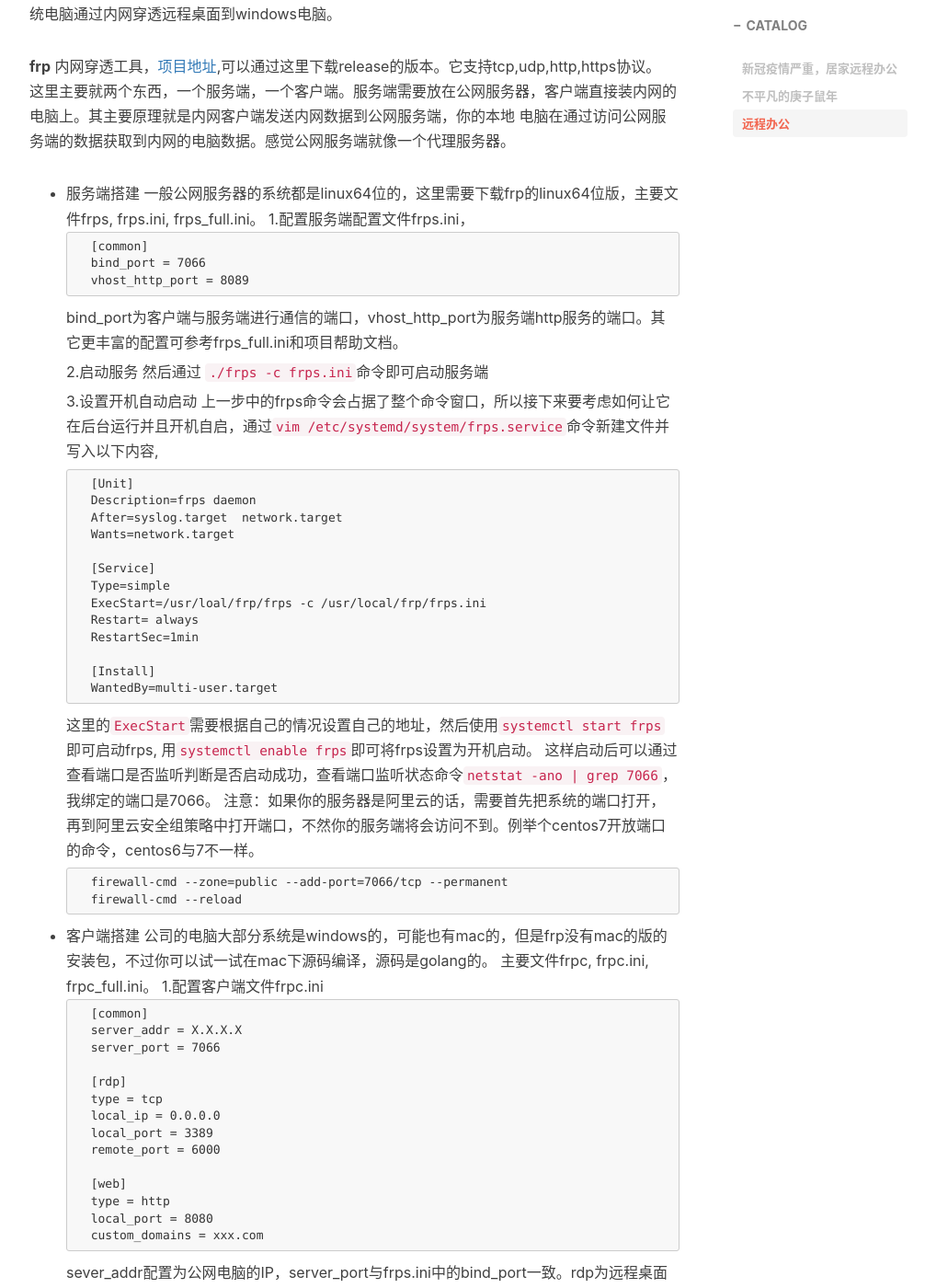
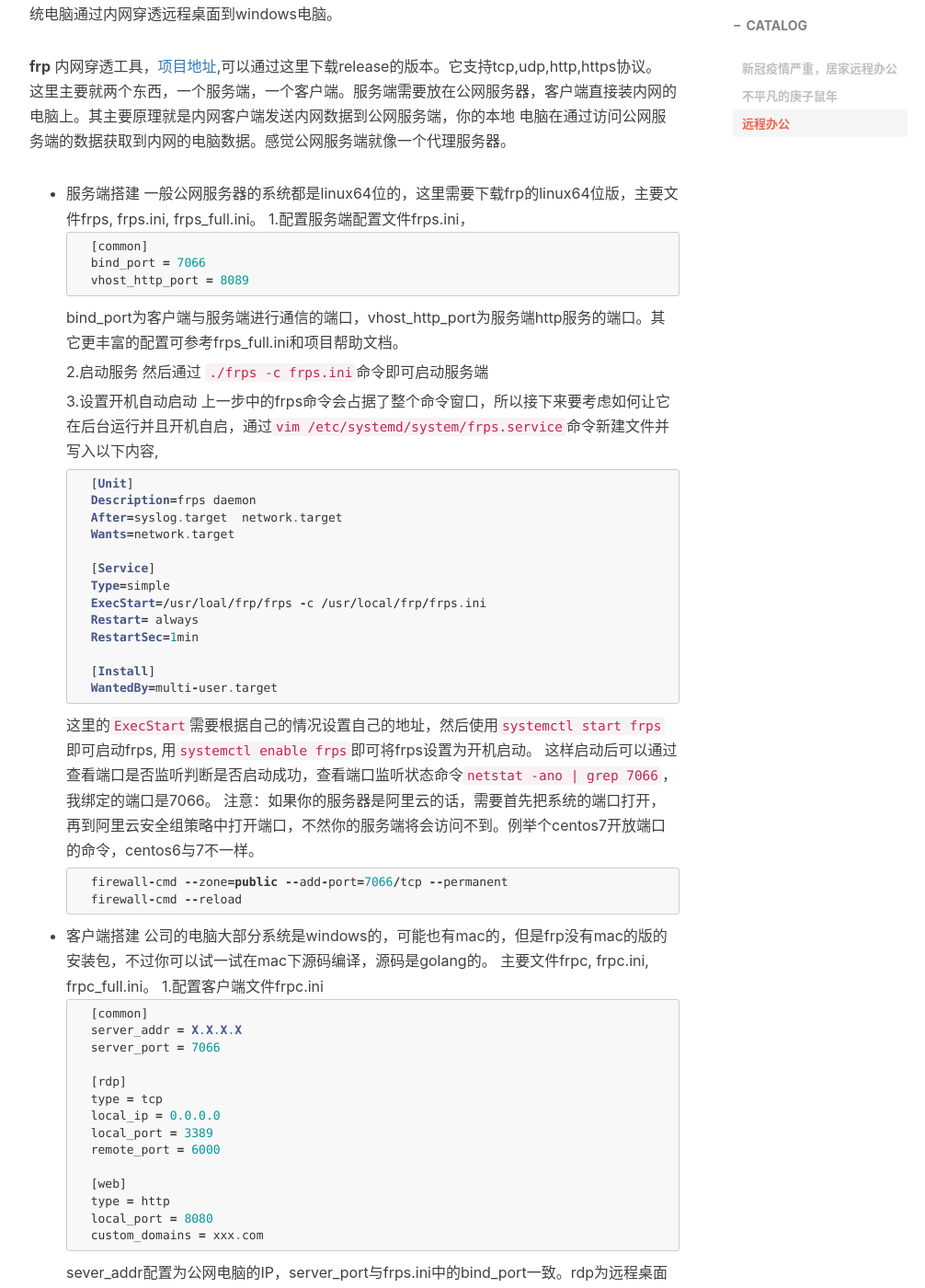
Before and after one commit to HughNian/HughNian.github.io, a Jekyll site: the page built from _posts/2020-02-13-远程办公.md, in a window 1280 px wide and 1400 px high, scrolled down 1133 px. Shown: the whole window at 92% size, without its empty margins (233-1239 px from the left). Built offline with Jekyll 4.4.1, drawn with Linux system fonts in a browser that asks for light colours; nearby versions of some CDN libraries; comment, search, counter and statistics services are not loaded; some of the changed text lies outside the part shown.

Commit message:
new article

````diff
--- a/_posts/2020-02-13-远程办公.md
+++ b/_posts/2020-02-13-远程办公.md
@@ -35,7 +35,7 @@ tags:
 - 服务端搭建
   一般公网服务器的系统都是linux64位的，这里需要下载frp的linux64位版，主要文件frps, frps.ini, frps_full.ini。
   1.配置服务端配置文件frps.ini，
-  ```xml
+  ```php
     [common]
     bind_port = 7066
     vhost_http_port = 8089
@@ -47,7 +47,7 @@ tags:
 
   3.设置开机自动启动
   上一步中的frps命令会占据了整个命令窗口，所以接下来要考虑如何让它在后台运行并且开机自启，通过`vim /etc/systemd/system/frps.service`命令新建文件并写入以下内容,
-  ```xml
+  ```php
     [Unit]
     Description=frps daemon
     After=syslog.target  network.target
@@ -65,7 +65,7 @@ tags:
   这里的`ExecStart`需要根据自己的情况设置自己的地址，然后使用`systemctl start frps`即可启动frps, 用`systemctl enable frps`即可将frps设置为开机启动。
   这样启动后可以通过查看端口是否监听判断是否启动成功，查看端口监听状态命令`netstat -ano | grep 7066`，我绑定的端口是7066。
   注意：如果你的服务器是阿里云的话，需要首先把系统的端口打开，再到阿里云安全组策略中打开端口，不然你的服务端将会访问不到。例举个centos7开放端口的命令，centos6与7不一样。
-  ```xml
+  ```php
     firewall-cmd --zone=public --add-port=7066/tcp --permanent
     firewall-cmd --reload
   ```
@@ -74,7 +74,7 @@ tags:
   公司的电脑大部分系统是windows的，可能也有mac的，但是frp没有mac的版的安装包，不过你可以试一试在mac下源码编译，源码是golang的。
   主要文件frpc, frpc.ini, frpc_full.ini。
   1.配置客户端文件frpc.ini
-  ```xml
+  ```php
     [common]
     server_addr = X.X.X.X
     server_port = 7066
@@ -92,7 +92,7 @@ tags:
   ```
   sever_addr配置为公网电脑的IP，server_port与frps.ini中的bind_port一致。rdp为远程桌面的配置，windows的远程桌面默认端口为3389，web为http通信的配置。web中的custom_domains为绑定到公网IP的域名。
   同时这里可以配置多种端口，以及多个内网的电脑端口。如
-  ```json
+  ```php
     [ssh]
     type = tcp
     local_ip = 192.168.1.100
````
Also changed, not shown: other parts of _posts/2020-02-13-远程办公.md (+1 -0 lines).
